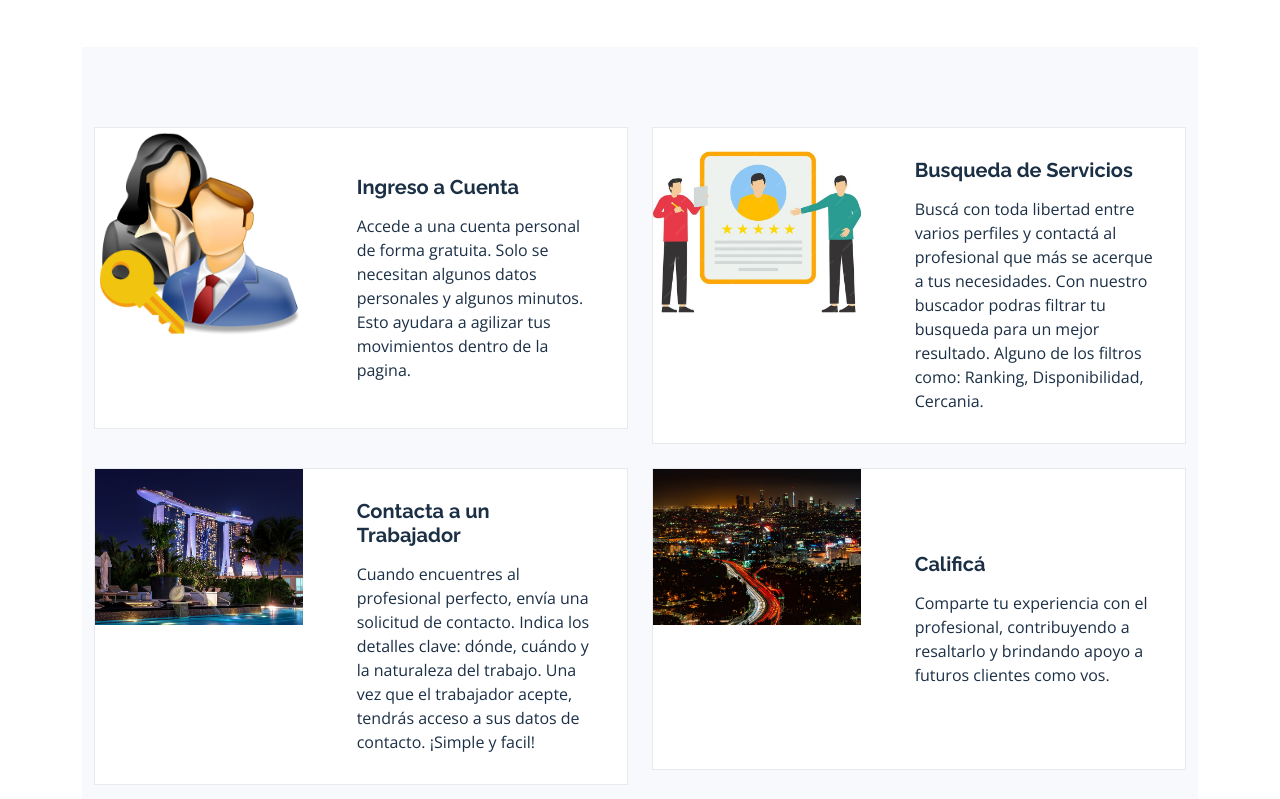
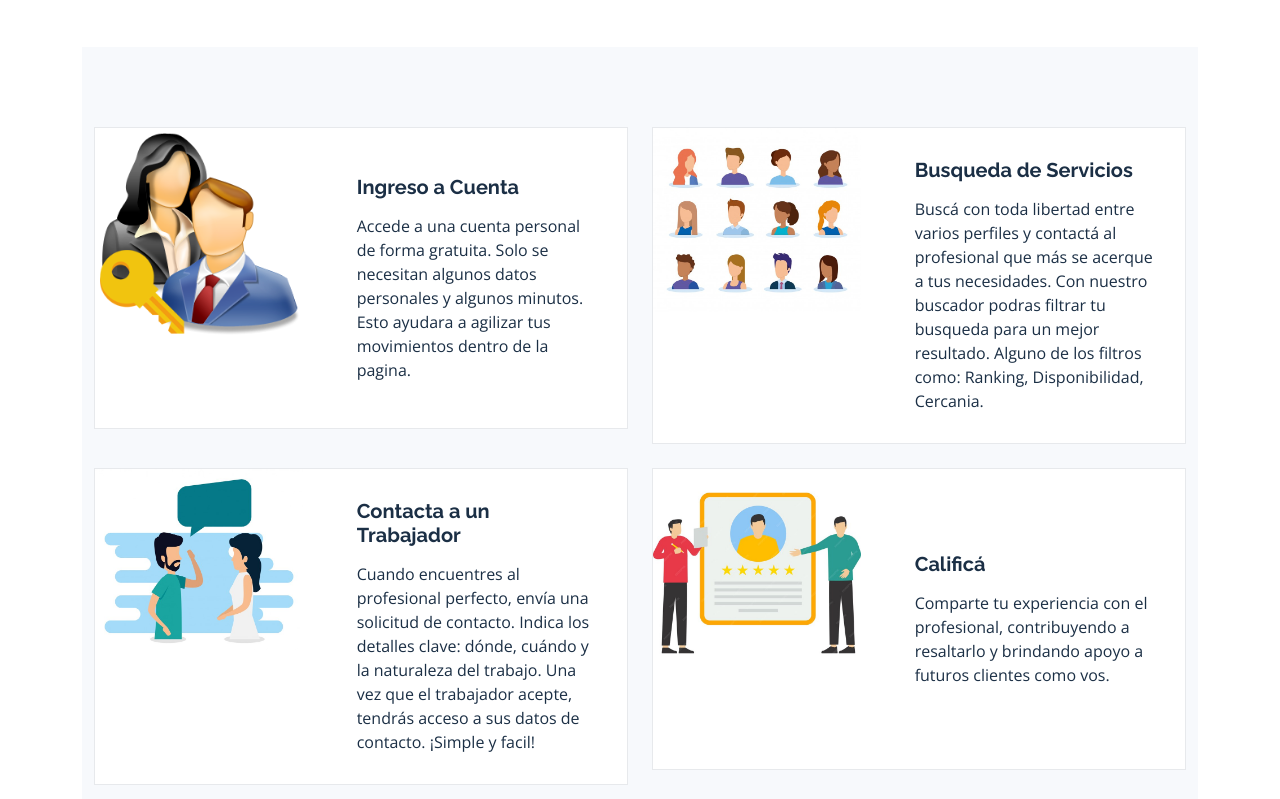
Before and after one commit to Larryjose/Mutuo, a website: page public/index.html in a window 1280 px wide. Shown: the part 941-1740 px from the top of the page. Drawn offline with nearby package versions, Linux system fonts and the light colour scheme.

Commit message:
Se agregaron imagenes;en el index tambien

```diff
--- a/public/assets/css/main.css
+++ b/public/assets/css/main.css
@@ -1173,13 +1173,13 @@ section {
 .services-cards .card-item {
   border: 1px solid rgba(27, 47, 69, 0.1);
   background: #fff;
-  position: relative;
+  position: static;
   border-radius: 0;
 }
 
 .services-cards .card-item .card-bg {
   min-height: 300px;
-  background-size: contain;
+  background-size: 100%;
   background-repeat: no-repeat;
 }
 
--- a/public/index.html
+++ b/public/index.html
@@ -133,7 +133,7 @@
             <div class="card-item">
               <div class="row">
                 <div class="col-xl-5">
-                  <div class="card-bg" style="background-image: url(assets/img/blog/concepto-contratacion-empleo-mostrando-recursos-humanos-seleccionando-al-mejor-candidato-adecuado_954303-710.jpg);"></div>
+                  <div class="card-bg" style="background-image: url(assets/img/blog/busqueda-servicios-2.jpg);"></div>
                 </div>
                 <div class="col-xl-7 d-flex align-items-center">
                   <div class="card-body">
@@ -149,7 +149,7 @@
             <div class="card-item">
               <div class="row">
                 <div class="col-xl-5">
-                  <div class="card-bg" style="background-image: url(assets/img/cards-3.jpg);"></div>
+                  <div class="card-bg" style="background-image: url(assets/img/blog/contacto-3.jpg);"></div>
                 </div>
                 <div class="col-xl-7 d-flex align-items-center">
                   <div class="card-body">
@@ -165,7 +165,7 @@
             <div class="card-item">
               <div class="row">
                 <div class="col-xl-5">
-                  <div class="card-bg" style="background-image: url(assets/img/cards-4.jpg);"></div>
+                  <div class="card-bg" style="background-image: url(assets/img/blog/concepto-contratacion-empleo-mostrando-recursos-humanos-seleccionando-al-mejor-candidato-adecuado_954303-710.jpg);"></div>
                 </div>
                 <div class="col-xl-7 d-flex align-items-center">
                   <div class="card-body">
```
Also changed, not shown: public/assets/img/blog/busqueda-servicios-2.jpg (added), public/assets/img/blog/contacto-2.jpg (added), public/assets/img/blog/contacto-3.jpg (added), public/assets/img/blog/contacto.jpg (added).
